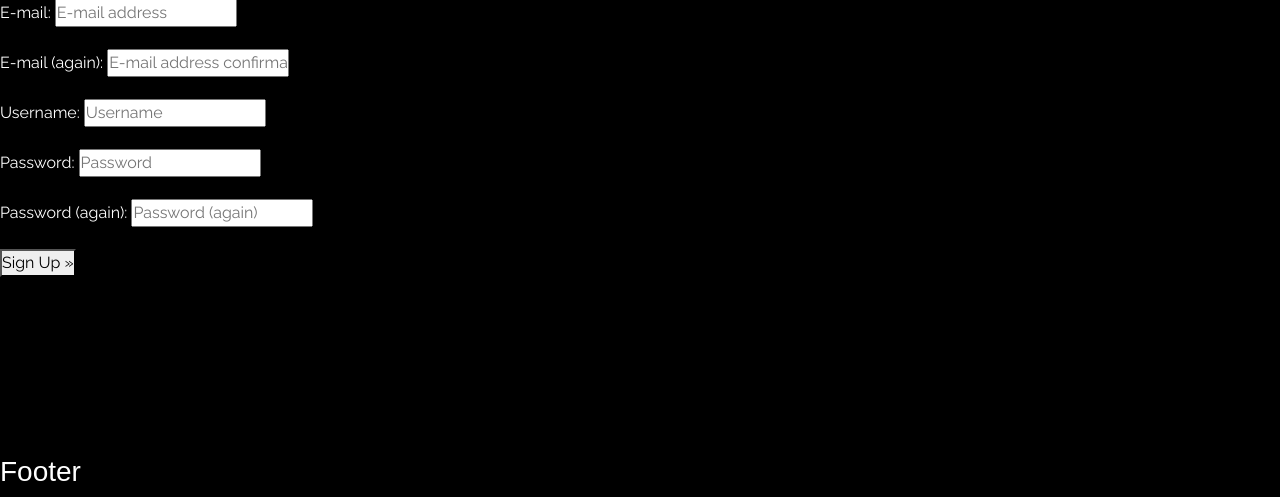
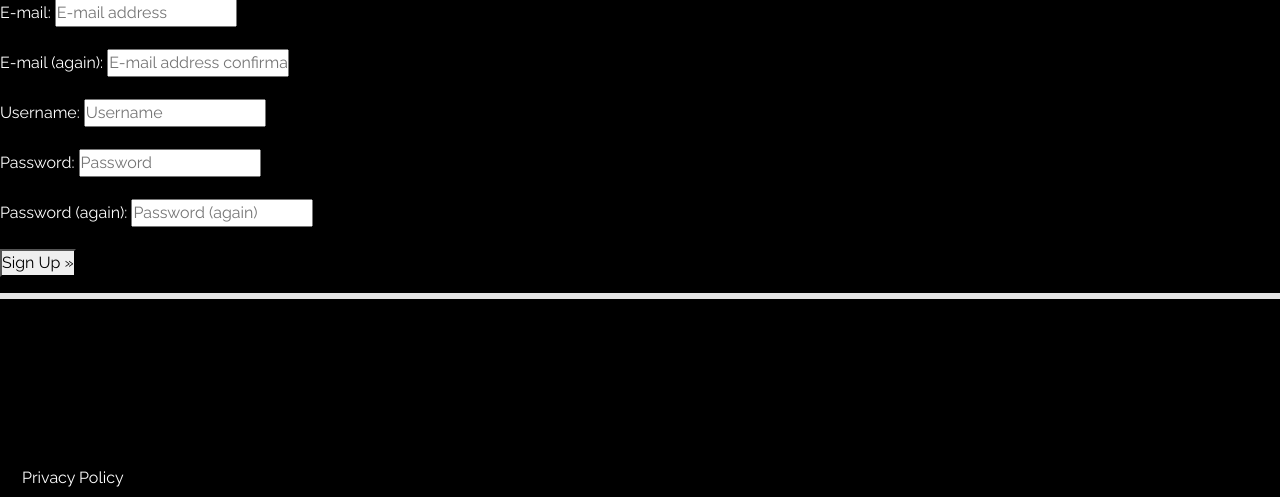
Before and after one commit to Julius-88/ludus-nexus, a Django app: page /accounts/signup/ in a window 1280 px wide. Shown: the part 303-800 px from the top of the page. Run offline with Django 3.2, Linux system fonts and the light colour scheme; some libraries are stand-ins or nearby versions; some web fonts are replaced.

Commit message:
Add privacy policy with styling in policy.html and add it to footer of base.html

```diff
--- a/assets/css/global-styles.css
+++ b/assets/css/global-styles.css
@@ -28,9 +28,34 @@ a:hover {
     color: inherit;
 }
 
+/* --------------------------------------------------------------BUTTON-------------------------------------------------------*/
+
+.hover-border {
+    border: 2px solid transparent;
+    background-color: transparent;
+    color: inherit;
+    padding: 5px;
+}
+
+.hover-border:hover {
+    border: 2px solid white;
+    border-radius: 10px;
+    padding: 5px;
+}
+
 .btn-group button {
     border: 1px solid transparent;
     color: inherit;
+}
+
+.cta {
+    background-color: #9747FF;
+    color: inherit;
+}
+
+.cta:hover {
+    background-color: #A367F2;
+    outline: 2px solid #A367F2;
 }
 
 /* --------------------------------------------------------------HEADER-------------------------------------------------------*/
@@ -63,6 +88,10 @@ hr {
     color: white;
 }
 
+.dark-mode .modal-content {
+    color: black;
+}
+
 
 
 /*---------- Light Mode Color Schema-------------*/
@@ -80,6 +109,10 @@ hr {
 
 .light-mode hr {
     border: 3px solid #42413C;
+}
+
+.light-mode .hover-border:hover {
+    border: 2px solid black;
 }
 
 .light-mode #home-icon,
@@ -190,3 +223,15 @@ hr {
     background-color: white;
     color: black;
 }
+
+/*------------ MODAL -------------------- */
+
+.modal-backdrop {
+    position: static;
+    background-color: transparent;
+}
+
+.modal-footer {
+    margin: 0.5rem;
+    padding: 1rem;
+}
--- a/consoles/templates/consoles/nintendo.html
+++ b/consoles/templates/consoles/nintendo.html
@@ -7,7 +7,7 @@
     content="Nintendo Switch, Nintendo Switch games, Nintendo games, Nintendo accessories, Nintendo Switch accessories">
 {% endblock %}
 {% block header %}
-<a href="{% url 'home' %} " aria-label="Click here to go to the home page" title="Nintendo">
+<a href="{% url 'home' %} " aria-label="Click here on the Nintendo title to go to the home page" title="Nintendo">
     <h1 class="d-flex justify-content-center align-items-center p-4 nintendo">Nintendo
     </h1>
 </a>
--- a/consoles/templates/consoles/playstation.html
+++ b/consoles/templates/consoles/playstation.html
@@ -7,7 +7,7 @@
     content="PS5, PlayStation 5, PS5 games, PlayStation 5 games, PS5 accessories, PlayStation 5 accessories">
 {% endblock %}
 {% block header %}
-<a href="{% url 'home' %} " aria-label="Click here to go to the home page" title="Playstation">
+<a href="{% url 'home' %} " aria-label="Click here on the Playstation title to go to the home page" title="Playstation">
     <h1 class="d-flex justify-content-center align-items-center p-4 playstation">Playstation
     </h1>
 </a>
--- a/consoles/templates/consoles/xbox.html
+++ b/consoles/templates/consoles/xbox.html
@@ -7,7 +7,7 @@
     content="Xbox, Xbox Series X, Xbox Series S, Xbox games, Xbox Series X games, Xbox Series S games, Xbox accessories, Xbox Series X accessories, Xbox Series S accessories">
 {% endblock %}
 {% block header %}
-<a href="{% url 'home' %} " aria-label="Click here to go to the home page" title="Xbox">
+<a href="{% url 'home' %} " aria-label="Click here on the Xbox title to go to the home page" title="Xbox">
     <h1 class="d-flex justify-content-center align-items-center p-4 xbox">Xbox
     </h1>
 </a>
--- a/templates/base.html
+++ b/templates/base.html
@@ -100,8 +100,9 @@
     <hr>
     {% block content %}
     {% endblock %}
-    <footer class="fixed-bottom">
-        <h3>Footer</h3>
+    <hr>
+    <footer class="fixed-bottom container-fluid">
+        {% include "policy.html" %}
     </footer>
     <script src="https://cdn.jsdelivr.net/npm/jquery@3.5.1/dist/jquery.min.js"
         integrity="sha256-9/aliU8dGd2tb6OSsuzixeV4y/faTqgFtohetphbbj0=" crossorigin="anonymous"></script>
--- /dev/null
+++ b/templates/policy.html
@@ -0,0 +1,163 @@
+{% load static %}
+
+<!-- Modal -->
+<!-- Button trigger modal -->
+<button type="button" class="hover-border" data-toggle="modal" data-target="#staticBackdrop">
+    Privacy Policy
+</button>
+
+<!-- Modal -->
+<div class="modal fade" id="staticBackdrop" data-backdrop="static" data-keyboard="false" tabindex="-1"
+    aria-labelledby="staticBackdropLabel" aria-hidden="true">
+    <div class="modal-dialog modal-dialog-scrollable">
+        <div class="modal-content">
+            <div class="modal-header">
+                <h5 class="modal-title" id="staticBackdropLabel">Policy</h5>
+                <button type="button" class="close" data-dismiss="modal" aria-label="Close">
+                    <i class="fas fa-times-circle"></i>
+                </button>
+            </div>
+            <div class="modal-body mx-3">
+                <h1>Privacy Policy for Ludus Nexus</h1>
+
+                <p>At Ludus Nexus, accessible from ludus-nexus.herokuapp.com, one of our main priorities is the privacy
+                    of our visitors. This Privacy Policy document contains types of information that is collected and
+                    recorded by Ludus Nexus and how we use it.</p>
+
+                <p>If you have additional questions or require more information about our Privacy Policy, do not
+                    hesitate to contact us.</p>
+
+                <p>This Privacy Policy applies only to our online activities and is valid for visitors to our website
+                    with regards to the information that they shared and/or collect in Ludus Nexus. This policy is not
+                    applicable to any information collected offline or via channels other than this website.</p>
+
+                <h2>Consent</h2>
+
+                <p>By using our website, you hereby consent to our Privacy Policy and agree to its terms.</p>
+
+                <h2>Information we collect</h2>
+
+                <p>The personal information that you are asked to provide, and the reasons why you are asked to provide
+                    it, will be made clear to you at the point we ask you to provide your personal information.</p>
+                <p>If you contact us directly, we may receive additional information about you such as your name, email
+                    address, phone number, the contents of the message and/or attachments you may send us, and any other
+                    information you may choose to provide.</p>
+                <p>When you register for an Account, we may ask for your contact information, including items such as
+                    name, company name, address, email address, and telephone number.</p>
+
+                <h2>How we use your information</h2>
+
+                <p>We use the information we collect in various ways, including to:</p>
+
+                <ol>
+                    <li>Provide, operate, and maintain our website</li>
+                    <li>Improve, personalize, and expand our website</li>
+                    <li>Understand and analyze how you use our website</li>
+                    <li>Develop new products, services, features, and functionality</li>
+                    <li>Communicate with you, either directly or through one of our partners, including for customer
+                        service, to provide you with updates and other information relating to the website, and for
+                        marketing and promotional purposes</li>
+                    <li>Send you emails</li>
+                    <li>Find and prevent fraud</li>
+                </ol>
+
+                <h2>Log Files</h2>
+
+                <p>Ludus Nexus follows a standard procedure of using log files. These files log visitors when they visit
+                    websites. All hosting companies do this and a part of hosting services' analytics. The information
+                    collected by log files include internet protocol (IP) addresses, browser type, Internet Service
+                    Provider (ISP), date and time stamp, referring/exit pages, and possibly the number of clicks. These
+                    are not linked to any information that is personally identifiable. The purpose of the information is
+                    for analyzing trends, administering the site, tracking users' movement on the website, and gathering
+                    demographic information.</p>
+
+
+
+
+                <h2>Advertising Partners Privacy Policies</h2>
+
+                <P>You may consult this list to find the Privacy Policy for each of the advertising partners of Ludus
+                    Nexus.</p>
+
+                <p>Third-party ad servers or ad networks uses technologies like cookies, JavaScript, or Web Beacons that
+                    are used in their respective advertisements and links that appear on Ludus Nexus, which are sent
+                    directly to users' browser. They automatically receive your IP address when this occurs. These
+                    technologies are used to measure the effectiveness of their advertising campaigns and/or to
+                    personalize the advertising content that you see on websites that you visit.</p>
+
+                <p>Note that Ludus Nexus has no access to or control over these cookies that are used by third-party
+                    advertisers.</p>
+
+                <h2>Third Party Privacy Policies</h2>
+
+                <p>Ludus Nexus's Privacy Policy does not apply to other advertisers or websites. Thus, we are advising
+                    you to consult the respective Privacy Policies of these third-party ad servers for more detailed
+                    information. It may include their practices and instructions about how to opt-out of certain
+                    options. </p>
+
+                <p>You can choose to disable cookies through your individual browser options. To know more detailed
+                    information about cookie management with specific web browsers, it can be found at the browsers'
+                    respective websites.</p>
+
+                <h2>CCPA Privacy Rights (Do Not Sell My Personal Information)</h2>
+
+                <p>Under the CCPA, among other rights, California consumers have the right to:</p>
+                <p>Request that a business that collects a consumer's personal data disclose the categories and specific
+                    pieces of personal data that a business has collected about consumers.</p>
+                <p>Request that a business delete any personal data about the consumer that a business has collected.
+                </p>
+                <p>Request that a business that sells a consumer's personal data, not sell the consumer's personal data.
+                </p>
+                <p>If you make a request, we have one month to respond to you. If you would like to exercise any of
+                    these rights, please contact us.</p>
+
+                <h2>GDPR Data Protection Rights</h2>
+
+                <p>We would like to make sure you are fully aware of all of your data protection rights. Every user is
+                    entitled to the following:</p>
+                <p>The right to access - You have the right to request copies of your personal data. We may charge you a
+                    small fee for this service.</p>
+                <p>The right to rectification - You have the right to request that we correct any information you
+                    believe is inaccurate. You also have the right to request that we complete the information you
+                    believe is incomplete.</p>
+                <p>The right to erasure - You have the right to request that we erase your personal data, under certain
+                    conditions.</p>
+                <p>The right to restrict processing - You have the right to request that we restrict the processing of
+                    your personal data, under certain conditions.</p>
+                <p>The right to object to processing - You have the right to object to our processing of your personal
+                    data, under certain conditions.</p>
+                <p>The right to data portability - You have the right to request that we transfer the data that we have
+                    collected to another organization, or directly to you, under certain conditions.</p>
+                <p>If you make a request, we have one month to respond to you. If you would like to exercise any of
+                    these rights, please contact us.</p>
+
+                <h2>Children's Information</h2>
+
+                <p>Another part of our priority is adding protection for children while using the internet. We encourage
+                    parents and guardians to observe, participate in, and/or monitor and guide their online activity.
+                </p>
+
+                <p>Ludus Nexus does not knowingly collect any Personal Identifiable Information from children under the
+                    age of 13. If you think that your child provided this kind of information on our website, we
+                    strongly encourage you to contact us immediately and we will do our best efforts to promptly remove
+                    such information from our records.</p>
+
+                <h2>Changes to This Privacy Policy</h2>
+
+                <p>We may update our Privacy Policy from time to time. Thus, we advise you to review this page
+                    periodically for any changes. We will notify you of any changes by posting the new Privacy Policy on
+                    this page. These changes are effective immediately, after they are posted on this page.</p>
+
+                <p>Our Privacy Policy was created with the help of the <a
+                        href="https://www.privacypolicygenerator.info">Privacy Policy Generator</a>.</p>
+
+                <h2>Contact Us</h2>
+
+                <p>If you have any questions or suggestions about our Privacy Policy, do not hesitate to contact us.</p>
+            </div>
+            <div class="modal-footer">
+                <button type="button" class="btn cta" data-dismiss="modal">Understood</button>
+            </div>
+        </div>
+    </div>
+</div>
```
